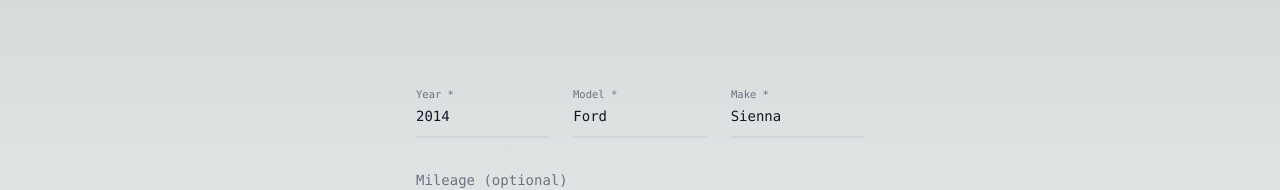
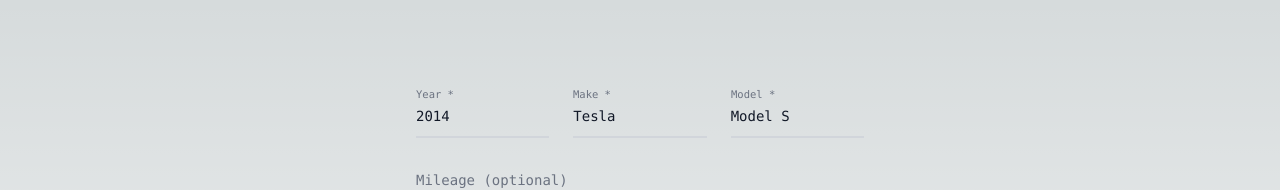
Before and after one commit to ish1301/vin-frontend, a Next.js app: page / in a window 1280 px wide. Shown: the top 190 px of the page. Built offline with nearby package versions, Linux system fonts and the light colour scheme.

Commit message:
Fix name

```diff
--- a/src/app/page.tsx
+++ b/src/app/page.tsx
@@ -28,12 +28,12 @@
                 <label htmlFor="year" className="peer-focus:font-medium absolute text-sm text-gray-500 dark:text-gray-400 duration-300 transform -translate-y-6 scale-75 top-3 -z-10 origin-[0] peer-focus:start-0 rtl:peer-focus:translate-x-1/4 peer-focus:text-blue-600 peer-focus:dark:text-blue-500 peer-placeholder-shown:scale-100 peer-placeholder-shown:translate-y-0 peer-focus:scale-75 peer-focus:-translate-y-6">Year *</label>
             </div>
             <div className="relative z-0 w-full mb-5 group">
-                <input type="text" name="model" id="model" className="block py-2.5 px-0 w-full text-sm text-gray-900 bg-transparent border-0 border-b-2 border-gray-300 appearance-none dark:text-white dark:border-gray-600 dark:focus:border-blue-500 focus:outline-none focus:ring-0 focus:border-blue-600 peer" value="Ford" required />
-                <label htmlFor="model" className="peer-focus:font-medium absolute text-sm text-gray-500 dark:text-gray-400 duration-300 transform -translate-y-6 scale-75 top-3 -z-10 origin-[0] peer-focus:start-0 rtl:peer-focus:translate-x-1/4 peer-focus:text-blue-600 peer-focus:dark:text-blue-500 peer-placeholder-shown:scale-100 peer-placeholder-shown:translate-y-0 peer-focus:scale-75 peer-focus:-translate-y-6">Model *</label>
+                <input type="text" name="make" id="make" className="block py-2.5 px-0 w-full text-sm text-gray-900 bg-transparent border-0 border-b-2 border-gray-300 appearance-none dark:text-white dark:border-gray-600 dark:focus:border-blue-500 focus:outline-none focus:ring-0 focus:border-blue-600 peer" value="Tesla" required />
+                <label htmlFor="make" className="peer-focus:font-medium absolute text-sm text-gray-500 dark:text-gray-400 duration-300 transform -translate-y-6 scale-75 top-3 -z-10 origin-[0] peer-focus:start-0 rtl:peer-focus:translate-x-1/4 peer-focus:text-blue-600 peer-focus:dark:text-blue-500 peer-placeholder-shown:scale-100 peer-placeholder-shown:translate-y-0 peer-focus:scale-75 peer-focus:-translate-y-6">Make *</label>
             </div>
             <div className="relative z-0 w-full mb-5 group">
-                <input type="text" name="make" id="make" className="block py-2.5 px-0 w-full text-sm text-gray-900 bg-transparent border-0 border-b-2 border-gray-300 appearance-none dark:text-white dark:border-gray-600 dark:focus:border-blue-500 focus:outline-none focus:ring-0 focus:border-blue-600 peer" value="Sienna" required />
-                <label htmlFor="make" className="peer-focus:font-medium absolute text-sm text-gray-500 dark:text-gray-400 duration-300 transform -translate-y-6 scale-75 top-3 -z-10 origin-[0] peer-focus:start-0 rtl:peer-focus:translate-x-1/4 peer-focus:text-blue-600 peer-focus:dark:text-blue-500 peer-placeholder-shown:scale-100 peer-placeholder-shown:translate-y-0 peer-focus:scale-75 peer-focus:-translate-y-6">Make *</label>
+                <input type="text" name="model" id="model" className="block py-2.5 px-0 w-full text-sm text-gray-900 bg-transparent border-0 border-b-2 border-gray-300 appearance-none dark:text-white dark:border-gray-600 dark:focus:border-blue-500 focus:outline-none focus:ring-0 focus:border-blue-600 peer" value="Model S" required />
+                <label htmlFor="model" className="peer-focus:font-medium absolute text-sm text-gray-500 dark:text-gray-400 duration-300 transform -translate-y-6 scale-75 top-3 -z-10 origin-[0] peer-focus:start-0 rtl:peer-focus:translate-x-1/4 peer-focus:text-blue-600 peer-focus:dark:text-blue-500 peer-placeholder-shown:scale-100 peer-placeholder-shown:translate-y-0 peer-focus:scale-75 peer-focus:-translate-y-6">Model *</label>
             </div>
           </div>
           <div className="grid lg:grid-cols-1 md:gap-6">
```
